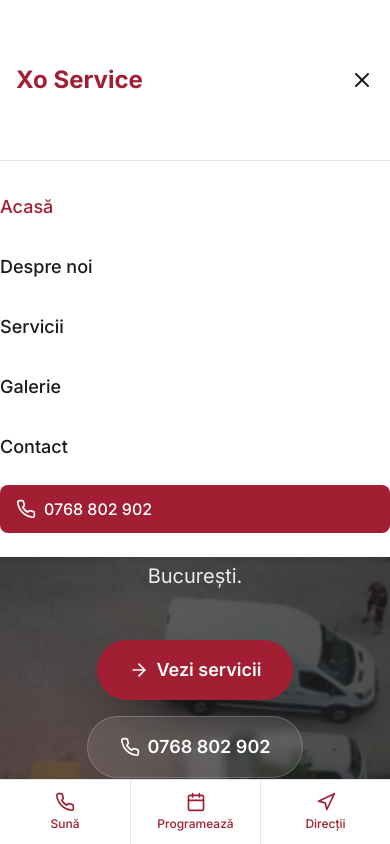
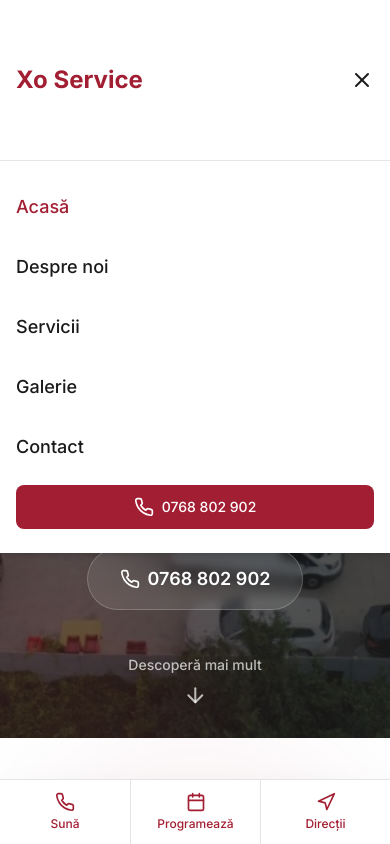
Before and after one commit to teodordatcudtc-ui/XoService, a Next.js app: page / in a window 390 px wide. Both pictures are taken after a click on the button 362 px from the left and 80 px from the top of the page. Shown: the top 844 px of the page. Built offline with nearby package versions, Linux system fonts and the light colour scheme.

Commit message:
Primul launch GapaAuto

```diff
--- a/components/Header.tsx
+++ b/components/Header.tsx
@@ -31,7 +31,7 @@ export default function Header() {
     <header
       className="fixed top-0 left-0 right-0 z-50 bg-white shadow-md transition-all duration-300"
     >
-      <nav className="container-custom section-padding py-4 lg:py-6">
+      <nav className="container-custom section-padding py-2 sm:py-3 lg:py-6">
         <div className="flex items-center justify-between">
           {/* Logo */}
           <Link
@@ -98,7 +98,7 @@ export default function Header() {
                   key={item.href}
                   href={item.href}
                   onClick={() => setIsOpen(false)}
-                  className={`block py-2 text-lg font-medium transition-colors ${
+                  className={`block py-2 text-lg font-medium transition-colors pl-4 lg:pl-0 ${
                     pathname === item.href
                       ? 'text-primary'
                       : 'text-accent hover:text-primary'
@@ -109,10 +109,10 @@ export default function Header() {
               ))}
               <a
                 href="tel:0768802902"
-                className="flex items-center gap-2 py-3 px-4 bg-primary text-white rounded-lg hover:bg-primary-dark transition-colors"
+                className="flex items-center justify-center gap-2 py-3 px-3 bg-primary text-white rounded-lg hover:bg-primary-dark transition-colors mx-4 lg:mx-0 lg:px-4"
               >
                 <Phone size={20} />
-                <span className="font-medium">0768 802 902</span>
+                <span className="font-medium text-sm lg:text-base">0768 802 902</span>
               </a>
             </div>
           </motion.div>
--- a/components/sections/HeroSection.tsx
+++ b/components/sections/HeroSection.tsx
@@ -81,10 +81,10 @@ export default function HeroSection() {
             initial={{ opacity: 0, y: 30 }}
             animate={{ opacity: 1, y: 0 }}
             transition={{ delay: 0.3, duration: 0.8 }}
-            className="text-5xl sm:text-6xl lg:text-7xl font-bold text-white mb-6 leading-tight"
+            className="text-4xl sm:text-5xl lg:text-7xl font-bold text-white mb-6 leading-tight"
           >
-            <span className="block">Îngrijire Premium</span>
-            <span className="block text-primary-light">Pentru Auto</span>
+            <span className="block sm:inline sm:mr-2">Îngrijire Premium</span>
+            <span className="block sm:inline text-primary-light">Pentru Auto</span>
           </motion.h1>
 
           {/* Subheadline */}
@@ -92,10 +92,10 @@ export default function HeroSection() {
             initial={{ opacity: 0, y: 20 }}
             animate={{ opacity: 1, y: 0 }}
             transition={{ delay: 0.5, duration: 0.8 }}
-            className="text-xl sm:text-2xl text-white/90 mb-12 max-w-3xl mx-auto leading-relaxed"
+            className="text-base sm:text-xl lg:text-2xl text-white/90 mb-12 max-w-3xl mx-auto leading-relaxed px-4 sm:px-0"
           >
-            Experiență, profesionalism și atenție la detalii. Servicii complete de
-            întreținere și reparații auto în București.
+            <span className="hidden sm:inline">Experiență, profesionalism și atenție la detalii. Servicii complete de întreținere și reparații auto în București.</span>
+            <span className="sm:hidden">Servicii complete de întreținere și reparații auto în București.</span>
           </motion.p>
 
           {/* CTA Buttons */}
```
